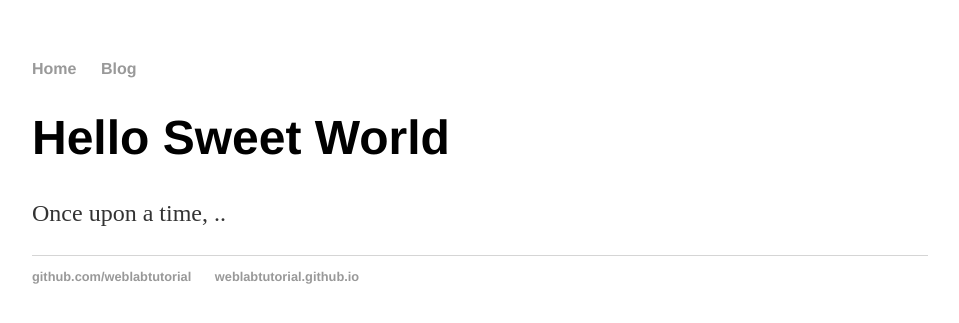
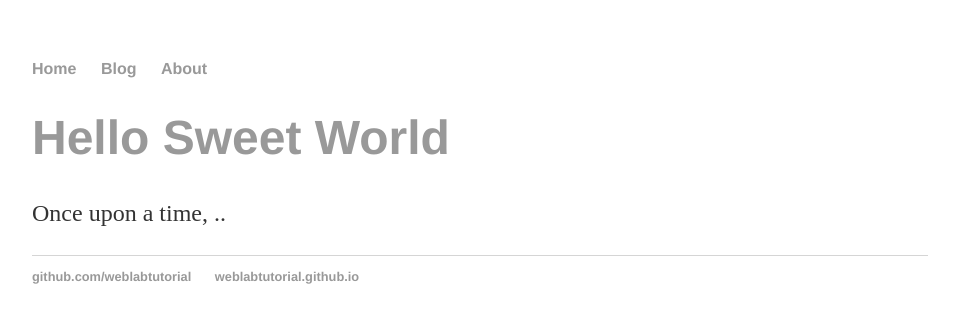
Before and after one commit to KacperGnys/KacperGnys.github.io, a Jekyll site: the page built from index.html, in a window 1280 px wide. Shown: the top 323 px of the page, without its empty margins (160-1119 px from the left). Built offline with Jekyll 4.4.1, drawn with Linux system fonts in a browser that asks for light colours.

Commit message:
Update default.html

```diff
--- a/_layouts/default.html
+++ b/_layouts/default.html
@@ -10,6 +10,7 @@
       <ul>
         <li><a href="/">Home</a></li>
         <li><a href="/blog">Blog</a></li>
+        <li><a href=/about/index.html>About</li>
       </ul>
     </nav>
     <div class="container">
```
